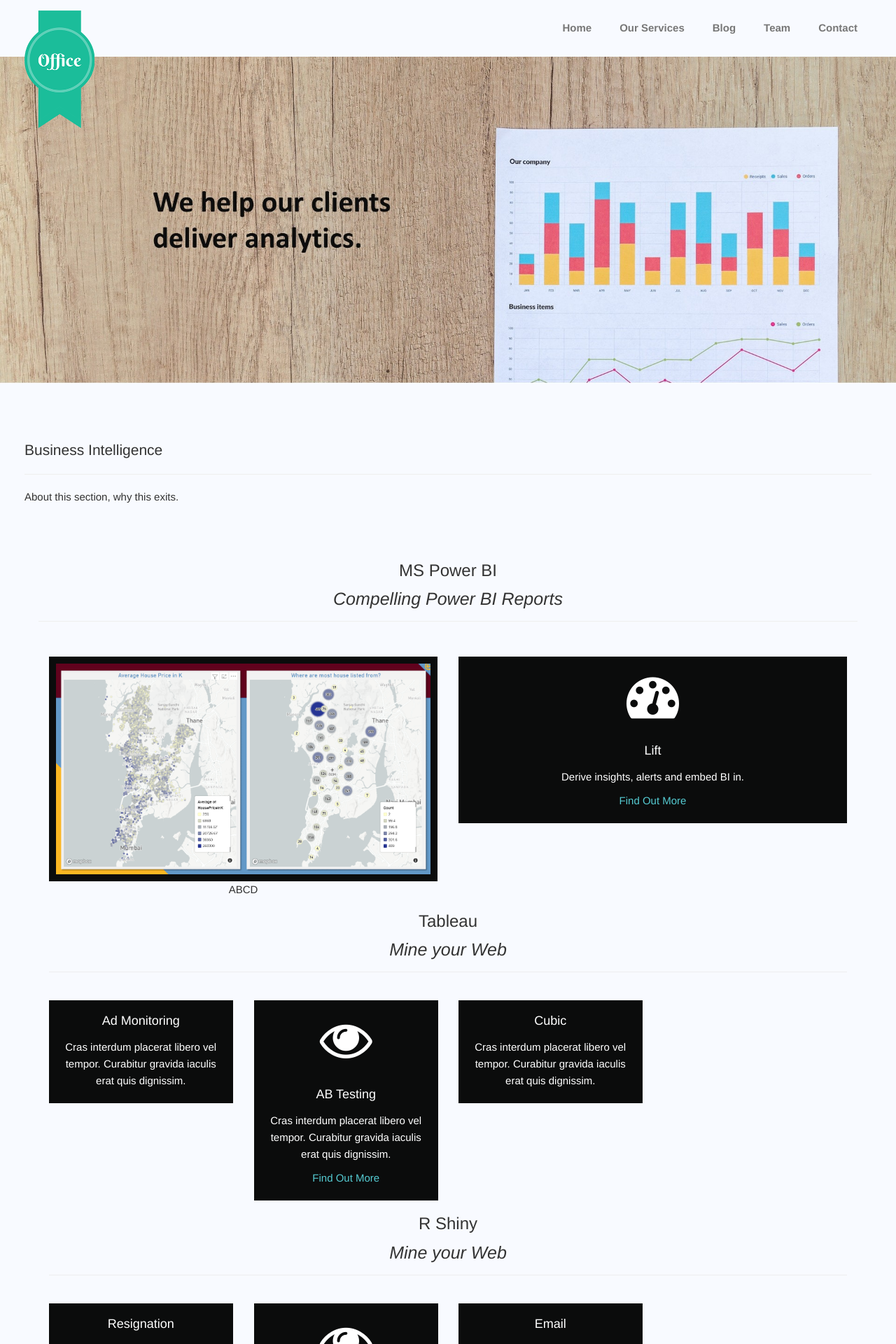
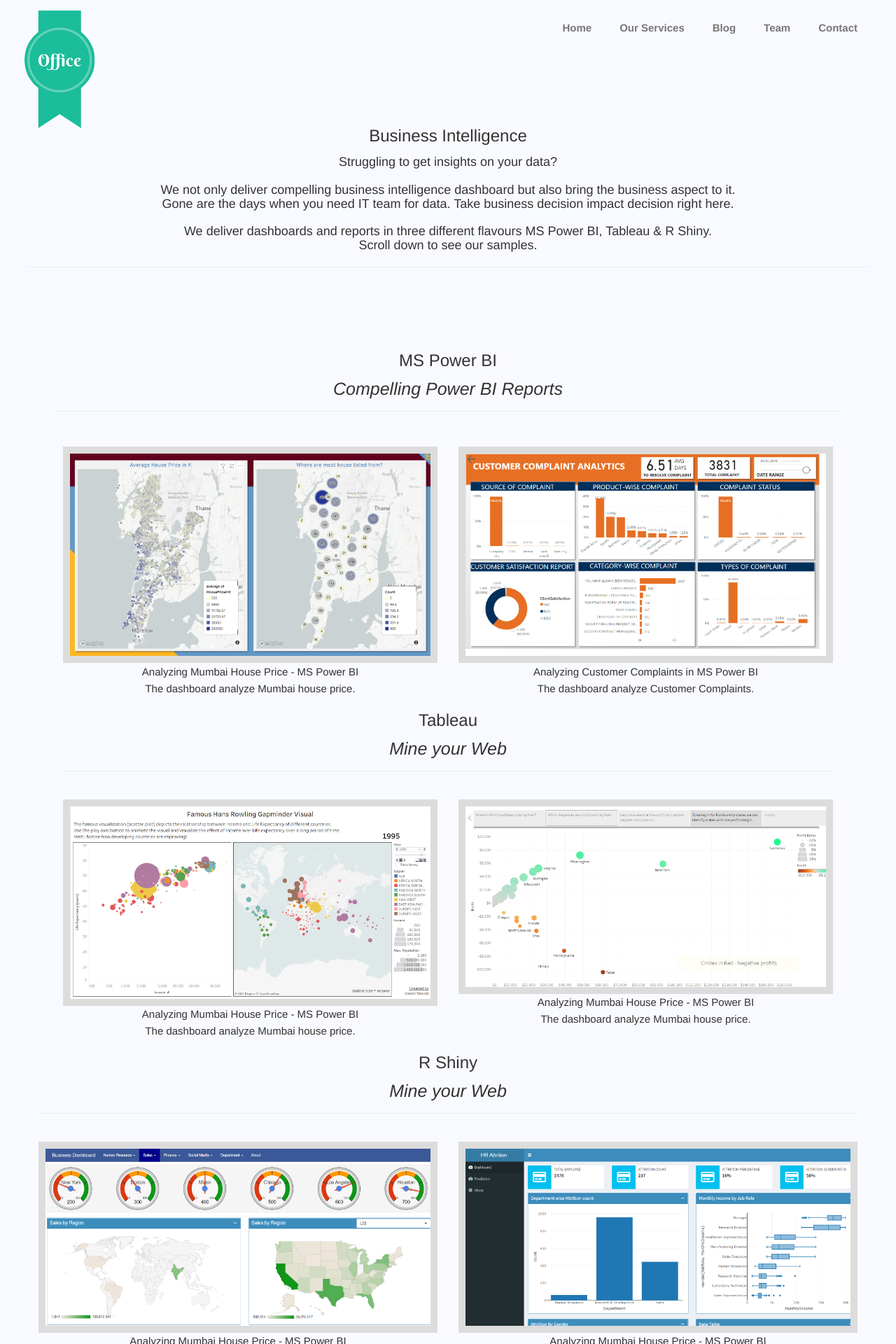
Before and after one commit to vasim07/business-jekyll-theme-master, a Jekyll site: the page built from bi.html, in a window 1280 px wide. Shown: the top 1920 px of the page at 70% size. Built offline with Jekyll 4.4.1, drawn with Linux system fonts in a browser that asks for light colours; some of the changed text lies outside the part shown.

Commit message:
Inital Commit

```diff
--- a/_includes/header.html
+++ b/_includes/header.html
@@ -26,7 +26,7 @@
       <li>
         <a href="/about.html" data-toggle="dropdown"> Our Services </a>
         <div class="dropdown-menu">
-          <a href="/analytics.html" class="secondnav" >Analytics Consulting</a>
+          <a href="/analytics.html" class="dropdown-item" >Analytics Consulting</a>
         <div></div>
           <a href="/bi.html" class="secondnav" >Business Intelligence</a>
         <div></div>
--- a/assets/css/style.css
+++ b/assets/css/style.css
@@ -22,6 +22,9 @@ License URI:http://www.gnu.org/licenses/gpl-2.0.html
 	margin-right: 20px;
 }
 
+h4.services-title{
+  font-weight: bold;
+}
 
 /*
 Do not change
@@ -452,11 +455,11 @@ p.blog-text{
 }
 .services-section .services-icon {
   color: white;
-  margin-bottom: 30px;
+  margin-bottom: 20px;
   margin-top: 10px;
 }
 .services-section .services-title {
-  margin-bottom: 15px;
+  margin-bottom: 10px;
 }
 .services-section .services-desc {
   margin-bottom: 30px;
@@ -482,8 +485,8 @@ p.blog-text{
 }
 .services-group{
   padding: 10px;
-  background:#0b0c0c;
-  color: white;
+  background:gainsboro;
+  color: black;
 }
 .service-icon{
   color: white;
--- a/bi.html
+++ b/bi.html
@@ -5,31 +5,44 @@ permalink: /bi
 
 <!-- Main Container -->
 
-<div class="row container-kamn">
+<!-- <div class="row container-kamn">
   <img src="assets/img/slider/slide5.jpg" class="blog-post" alt="Feature-img" align="right" width="100%">
+</div> -->
+
+<div id="banners"></div>
+<div class="container" id="pbicontainer">
+  <div class="row">
+
+        <!--BI Top Header try xcd image-->
+        <section id="services" class="services-section section-global-wrapper">
+          <div class="container">
+              <div class="row">
+                  <div class="services-header">
+                      <h3 class="services-header-title">Business Intelligence</h3>
+                      <h4 class="services-header-body">
+                        <div>
+                        Struggling to get insights on your data?
+                        </div>
+                        <br>
+                        <div>
+                        We not only deliver compelling business intelligence dashboard but also bring the business aspect to it.
+                        </div>
+                      <div>
+                        Gone are the days when you need IT team for data.
+                        Take business decision impact decision right here.
+                      </div>
+                      <br>
+                      <div>
+                        We deliver dashboards and reports in three different flavours MS Power BI, Tableau & R Shiny.
+                      </div>
+                      <div>
+                        Scroll down to see our samples.
+                      </div>
+                         </h4><hr>
+                  </div>
               </div>
 
-<div id="banners"></div>
-<div class="container">
-  <div class="row">
-    <!-- <div class="side-left col-sm-4 col-md-4">
-      <h3 class="lead">  Analytics Consulting : </h3><hr>
-
-      <p>Curabitur vulputate, ligula lacinia scelris que tempor, lacus lacus ornare ante, ac egeistas est urna sit amet arcu. Class apte nt taeraciti sociosqu ad litora torquent.</p>
-      <a href="#anchor1"> Analytics Consulting</a><br>
-      <a href="#anchor2"> Philosophy</a><br>
-      <a href="#anchor3">Media / In the Press</a><br>
-      <br>
-      <h4>2002 - LOREM IPSUM DOLOR :</h4><hr>
-      Nunc eu ullamcorper orci. Quisque eget odio ac lectus vestibulum faucibus eget in metus. In pellentesque faucibus. Nunc eu ullamcor per orci. Quisque eget odio ac lectus vestibulum faucibus eget in metus. In pellentesque faucibus.
-    </div> -->
-    <div class="col-sm-12 col-md-12">
-        <h3 class="lead"id="anchor1"> Business Intelligence </h3><hr>
-        <p>
-          About this section, why this exits.
-        </p>
-
-        <!-- Marketing Header -->
+        <!-- Power BI Header -->
         <section id="services" class="services-section section-global-wrapper">
           <div class="container">
               <div class="row">
@@ -39,49 +52,32 @@ permalink: /bi
                   </div>
               </div>
 
-        <!-- Marketing cards -->
+        <!-- Power BI cards -->
             <div class="row services-row services-row-head services-row-1">
                 <div class="col-lg-6 col-md-6 col-sm-6 col-xs-12">
-                    <div class="services-group wow animated fadeInLeft" data-wow-offset="40">
+                    <div class="services-group wow animated zoomIn" data-wow-offset="40">
                         <img class="pbi" src="../assets/img/pbi/pbi01.png" width="100%" height="100%" >
                         <!-- <p class="services-icon"><span class="fa fa-bullseye fa-5x"></span></p>
                         <h4 class="services-title">MMMM</h4> -->
                         <!-- <p class="services-body">Analyze attrition.</p>
                         <p class="services-more"><a href="#">Click to enhance</a></p> -->
                     </div>
-                    ABCD
+                    <div>Analyzing Mumbai House Price - MS Power BI</div>
+                    <div>The dashboard analyze Mumbai house price.</div>
                 </div>
 
                   <div class="col-lg-6 col-md-6 col-sm-6 col-xs-12">
                       <div class="services-group wow animated zoomIn" data-wow-offset="40">
-                        <p class="services-icon"><i class="fa fa-dashboard fa-5x"></i></p>
-                        <h4 class="services-title">Lift </h4>
-                        <p class="services-body">Derive insights, alerts and embed BI in.</p>
-                        <p class="services-more"><a href="#">Find Out More</a></p>
+                          <img class="pbi" src="../assets/img/pbi/pbi02.png" width="100%" height="100%" >
                       </div>
+                      <div>Analyzing Customer Complaints in MS Power BI</div>
+                    <div>The dashboard analyze Customer Complaints.</div>
                   </div>
 
-                <!-- <div class="col-lg-4 col-md-4 col-sm-4 col-xs-12">
-                    <div class="services-group wow animated fadeInRight" data-wow-offset="40">
-                        <p class="services-icon"><i class="fa fa-chain fa-5x"></i></p>
-                        <h4 class="services-title">Conversion</h4>
-                        <p class="services-body">Design powerful data pipeline to fuel.</p>
-                        <p class="services-more"><a href="#">Find Out More</a></p>
             </div>
-                </div> -->
+            <!-- End Power BI Cards -->
 
-				<!-- <div class="col-lg-3 col-md-3 col-sm-3 col-xs-12">
-                    <div class="services-group wow animated fadeInRight" data-wow-offset="40">
-                        <p class="services-icon"><i class="fa fa-database fa-5x"></i></p>
-                        <h4 class="services-title">Bass Difusion</h4>
-                        <p class="services-body">Single source of truth - Robust, scalable.</p>
-                        <p class="services-more"><a href="#">Find Out More</a></p>
-                    </div>
-                </div> -->
-            </div>
-            <!-- End Marketing Cards -->
-
-        <!--AB-->
+        <!--tableau-->
         <div>
           <div class="services-header">
             <h3 class="services-header-title">Tableau</h3>
@@ -89,41 +85,33 @@ permalink: /bi
         </div>
         </div>
 
-        <!-- Begin Web Analytics Row 2 -->
+        <!-- Begin tableau -->
         <div class="row services-row services-row-tail services-row-2">
-          <div class="col-lg-3 col-md-3 col-sm-3 col-xs-12">
-              <div class="services-group wow animated fadeInLeft" data-wow-offset="40">
-                  <!-- <p class="services-icon"><span class="fa fa-windows fa-5x"></span></p> -->
-                  <h4 class="services-title">Ad Monitoring</h4>
-                  <p class="services-body">Cras interdum placerat libero vel tempor. Curabitur gravida iaculis erat quis dignissim.</p>
-                  <!-- <p class="services-more"><a href="#">Find Out More</a></p> -->
+            <div class="col-lg-6 col-md-6 col-sm-6 col-xs-12">
+                <div class="services-group wow animated zoomIn" data-wow-offset="40">
+                  <a href="https://public.tableau.com/views/Gapminder_16454636724640/GapMinder?:language=en-GB&:display_count=n&:origin=viz_share_link", target="_blank">
+                    <img class="pbi" src="../assets/img/tableau/tab01.png" width="100%" height="100%" ></a>
               </div>
+              <div>Analyzing Mumbai House Price - MS Power BI</div>
+              <div>The dashboard analyze Mumbai house price.</div>
             </div>
 
 
-          <div class="col-lg-3 col-md-3 col-sm-3 col-xs-12">
+            <div class="col-lg-6 col-md-6 col-sm-6 col-xs-12">
                 <div class="services-group wow animated zoomIn" data-wow-offset="40">
-                  <p class="services-icon"><i class="fa fa-eye fa-5x"></i></p>
-                  <h4 class="services-title">AB Testing</h4>
-                  <p class="services-body">Cras interdum placerat libero vel tempor. Curabitur gravida iaculis erat quis dignissim.</p>
-                  <p class="services-more"><a href="#">Find Out More</a></p>
+                  <a href="https://public.tableau.com/views/AnalyzeProfit/Impact?:language=en-GB&publish=yes&:display_count=n&:origin=viz_share_link" target="_blank">
+                  <img class="pbi" src="../assets/img/tableau/tab02.png" width="100%" height="100%" ></a>
               </div>
-          </div>
-
-          <div class="col-lg-3 col-md-3 col-sm-3 col-xs-12">
-              <div class="services-group wow animated fadeInRight" data-wow-offset="40">
-                  <!-- <p class="services-icon"><i class="fa fa-cube fa-5x"></i></p> -->
-                  <h4 class="services-title">Cubic</h4>
-                  <p class="services-body">Cras interdum placerat libero vel tempor. Curabitur gravida iaculis erat quis dignissim.</p>
-                  <!-- <p class="services-more"><a href="#">Find Out More</a></p> -->
+              <div>Analyzing Mumbai House Price - MS Power BI</div>
+              <div>The dashboard analyze Mumbai house price.</div>
             </div>
             </div>
         </div>
-      <!-- End Web Analytics -->
+      <!-- End tableau -->
 
 
 
-        <!--HR-->
+        <!--Rshiny-->
         <div>
           <div class="services-header">
             <h3 class="services-header-title">R Shiny</h3>
@@ -131,90 +119,30 @@ permalink: /bi
         </div>
         </div>
 
-        <!-- Begin HR Analytics Row 2 -->
+        <!-- Begin Rshiny Row -->
         <div class="row services-row services-row-tail services-row-2">
-          <div class="col-lg-3 col-md-3 col-sm-3 col-xs-12">
-              <div class="services-group wow animated fadeInLeft" data-wow-offset="40">
-                  <!-- <p class="services-icon"><span class="fa fa-windows fa-5x"></span></p> -->
-                  <h4 class="services-title">Resignation</h4>
-                  <p class="services-body">Cras interdum placerat libero vel tempor. Curabitur gravida iaculis erat quis dignissim.</p>
-                  <!-- <p class="services-more"><a href="#">Find Out More</a></p> -->
+          <div class="col-lg-6 col-md-6 col-sm-6 col-xs-12">
+              <div class="services-group wow animated zoomIn" data-wow-offset="40">
+                <a href="https://vasimshaikh.shinyapps.io/demo_dashboard/?_ga=2.256066568.2081483450.1645452599-1987788940.1645452599" target="_blank">
+                <img class="pbi" src="../assets/img/shiny/shiny01.png" width="100%" height="100%" ></a>
             </div>
+            <div>Analyzing Mumbai House Price - MS Power BI</div>
+            <div>The dashboard analyze Mumbai house price.</div>
           </div>
 
 
-          <div class="col-lg-3 col-md-3 col-sm-3 col-xs-12">
+          <div class="col-lg-6 col-md-6 col-sm-6 col-xs-12">
               <div class="services-group wow animated zoomIn" data-wow-offset="40">
-                  <p class="services-icon"><i class="fa fa-eye fa-5x"></i></p>
-                  <h4 class="services-title">Retention</h4>
-                  <p class="services-body">Cras interdum placerat libero vel tempor. Curabitur gravida iaculis erat quis dignissim.</p>
-                  <p class="services-more"><a href="#">Find Out More</a></p>
+                <a href="https://vasimshaikh.shinyapps.io/shinyproject01/?_ga=2.93539102.2081483450.1645452599-1987788940.1645452599" target="_blank">
+                <img class="pbi" src="../assets/img/shiny/shiny02.png" width="100%" height="100%" ></a>
             </div>
-          </div>
-
-          <div class="col-lg-3 col-md-3 col-sm-3 col-xs-12">
-              <div class="services-group wow animated fadeInRight" data-wow-offset="40">
-                  <!-- <p class="services-icon"><i class="fa fa-cube fa-5x"></i></p> -->
-                  <h4 class="services-title">Email</h4>
-                  <p class="services-body">Cras interdum placerat libero vel tempor. Curabitur gravida iaculis erat quis dignissim.</p>
-                  <!-- <p class="services-more"><a href="#">Find Out More</a></p> -->
+            <div>Analyzing Mumbai House Price - MS Power BI</div>
+            <div>The dashboard analyze Mumbai house price.</div>
           </div>
           </div>
       </div>
-      <!-- End HR Analytics -->
+      <!-- End Rshiny -->
 
-      <!--Ops-->
-      <div>
-        <div class="services-header">
-          <h3 class="services-header-title">Apache Superset/Looker</h3>
-          <p class="services-header-body"><em> Mine your Web </em>  </p><hr>
-      </div>
-      </div>
-
-      <!-- Begin Ops Analytics Row 2 -->
-      <div class="row services-row services-row-tail services-row-2">
-        <div class="col-lg-3 col-md-3 col-sm-3 col-xs-12">
-            <div class="services-group wow animated fadeInLeft" data-wow-offset="40">
-                <!-- <p class="services-icon"><span class="fa fa-windows fa-5x"></span></p> -->
-                <h4 class="services-title">Active Ops</h4>
-                <p class="services-body">Cras interdum placerat libero vel tempor. Curabitur gravida iaculis erat quis dignissim.</p>
-                <!-- <p class="services-more"><a href="#">Find Out More</a></p> -->
-            </div>
-        </div>
-
-
-        <div class="col-lg-3 col-md-3 col-sm-3 col-xs-12">
-            <div class="services-group wow animated zoomIn" data-wow-offset="40">
-                <p class="services-icon"><i class="fa fa-eye fa-5x"></i></p>
-                <h4 class="services-title">Optimization</h4>
-                <p class="services-body">Cras interdum placerat libero vel tempor. Curabitur gravida iaculis erat quis dignissim.</p>
-                <p class="services-more"><a href="#">Find Out More</a></p>
-            </div>
-        </div>
-
-        <div class="col-lg-3 col-md-3 col-sm-3 col-xs-12">
-            <div class="services-group wow animated fadeInRight" data-wow-offset="40">
-                <!-- <p class="services-icon"><i class="fa fa-cube fa-5x"></i></p> -->
-                <h4 class="services-title">Robotic Process Automation</h4>
-                <p class="services-body">Cras interdum placerat libero vel tempor. Curabitur gravida iaculis erat quis dignissim.</p>
-                <!-- <p class="services-more"><a href="#">Find Out More</a></p> -->
-            </div>
-        </div>
-    </div>
-    <!-- End Ops Analytics -->
-
-        <!-- <h3 class="lead"id="anchor2">A section</h3>
-        <p>
-          Section contents. <br>
-        </p>
-
-        <h3 class="lead"id="anchor3">Quated text:</h3>
-        <blockquote>
-          <em>Quaote.</em>
-        </blockquote>
-        <p class="block-author"> Qu</p>
-        <br><br>
-        <p>Footer.</p></p> -->
     </div>
   </div>
 </div>
```
Also changed, not shown: etl.html (+53 -45 lines), README.md, assets/img/etl/adfLogo.png (added), assets/img/etl/alteryx.png (added), assets/img/etl/awsglue.png (added), assets/img/etl/dbt.png (added), assets/img/etl/fivetran.png (added), assets/img/etl/sqlscript.png (added), assets/img/etl/stitch.png (added), assets/img/pbi/pbi02.PNG (added), assets/img/shiny/shiny01.PNG (added), assets/img/shiny/shiny02.PNG (added), assets/img/tableau/tab01.PNG (added), assets/img/tableau/tab02.PNG (added). Lines whose indentation alone changed are shown as unchanged.
